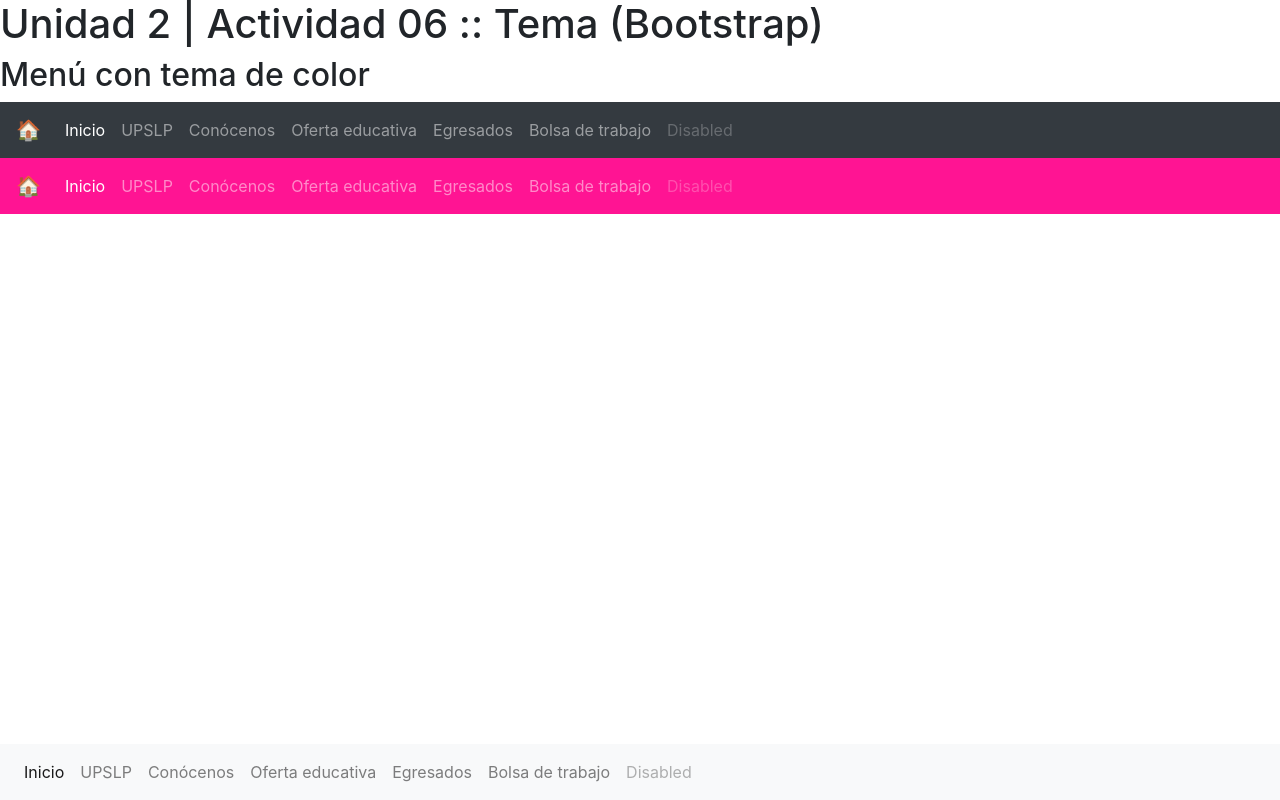
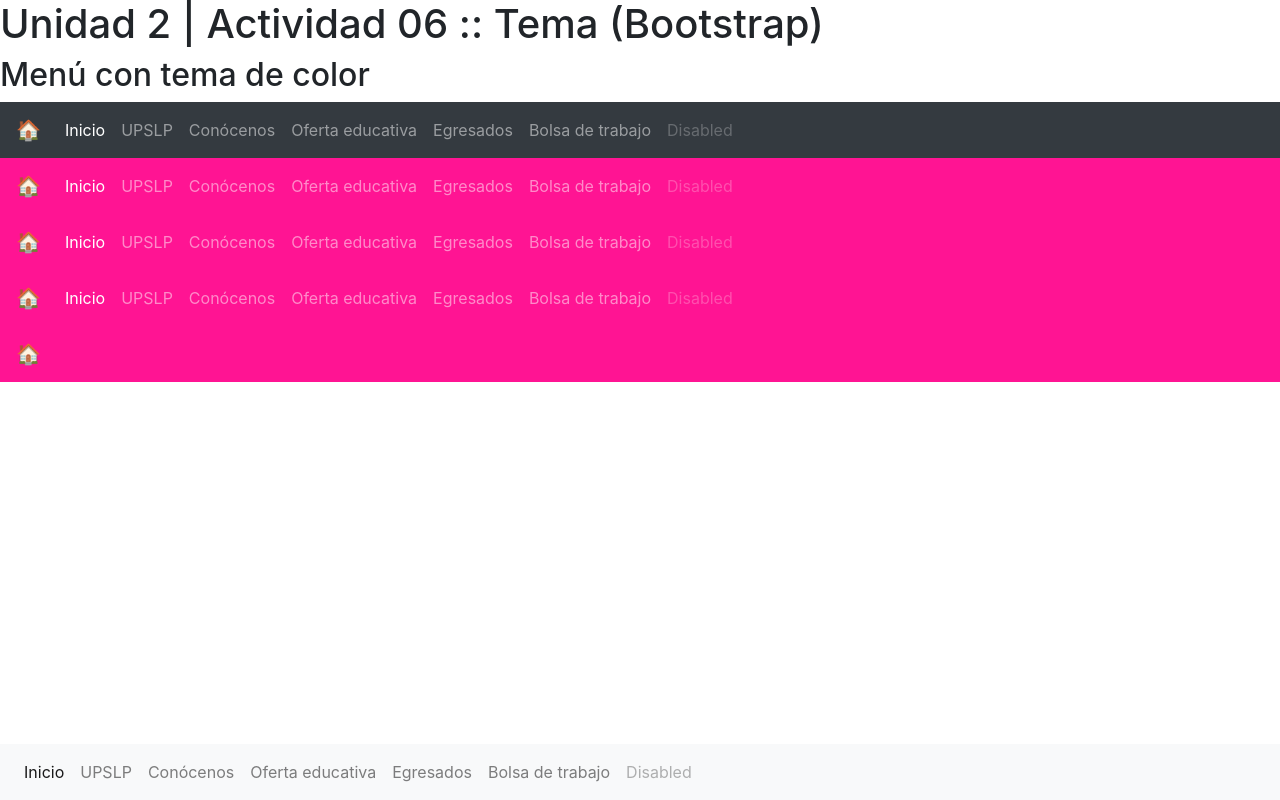
Before and after one commit to Ulises-lol/Ulises-lol.github.io, a plain HTML site: page Act6p2.html in a window 1280 px wide. Drawn offline with nearby package versions, Linux system fonts and the light colour scheme.

Commit message:
Update Act6p2.html

```diff
--- a/Act6p2.html
+++ b/Act6p2.html
@@ -70,6 +70,69 @@
             </ul>
         </div>
     </nav>
+    </button>
+        <div class="collapse navbar-collapse" id="navbarNav_2">
+            <ul class="navbar-nav">
+                <li class="nav-item active">
+                    <a class="nav-link" href="#">Inicio <span class="sr-only">(current)</span></a>
+                </li>
+                <li class="nav-item"><a class="nav-link" href="#">UPSLP</a></li>
+                <li class="nav-item"><a class="nav-link" href="#">Conócenos</a></li>
+                <li class="nav-item"><a class="nav-link" href="#">Oferta educativa</a></li>
+                <li class="nav-item"><a class="nav-link" href="#">Egresados</a></li>
+                <li class="nav-item"><a class="nav-link" href="#">Bolsa de trabajo</a></li>
+                <li class="nav-item"><a class="nav-link disabled" aria-disabled="true">Disabled</a></li>
+            </ul>
+        </div>
+    </nav>
+
+    <nav class="navbar navbar-expand-lg navbar-dark" style="background-color: deeppink;">
+        <a class="navbar-brand" href="#">&#127968;</a>
+        <button class="navbar-toggler" type="button" data-toggle="collapse" data-target="#navbarNav_9">
+            <span class="navbar-toggler-icon"></span>
+        </button>
+        </button>
+        <div class="collapse navbar-collapse" id="navbarNav_2">
+            <ul class="navbar-nav">
+                <li class="nav-item active">
+                    <a class="nav-link" href="#">Inicio <span class="sr-only">(current)</span></a>
+                </li>
+                <li class="nav-item"><a class="nav-link" href="#">UPSLP</a></li>
+                <li class="nav-item"><a class="nav-link" href="#">Conócenos</a></li>
+                <li class="nav-item"><a class="nav-link" href="#">Oferta educativa</a></li>
+                <li class="nav-item"><a class="nav-link" href="#">Egresados</a></li>
+                <li class="nav-item"><a class="nav-link" href="#">Bolsa de trabajo</a></li>
+                <li class="nav-item"><a class="nav-link disabled" aria-disabled="true">Disabled</a></li>
+            </ul>
+        </div>
+    </nav>
+
+    <nav class="navbar navbar-expand-lg navbar-dark" style="background-color: deeppink;">
+        <a class="navbar-brand" href="#">&#127968;</a>
+        <button class="navbar-toggler" type="button" data-toggle="collapse" data-target="#navbarNav_9">
+            <span class="navbar-toggler-icon"></span>
+        </button>
+        </button>
+        <div class="collapse navbar-collapse" id="navbarNav_2">
+            <ul class="navbar-nav">
+                <li class="nav-item active">
+                    <a class="nav-link" href="#">Inicio <span class="sr-only">(current)</span></a>
+                </li>
+                <li class="nav-item"><a class="nav-link" href="#">UPSLP</a></li>
+                <li class="nav-item"><a class="nav-link" href="#">Conócenos</a></li>
+                <li class="nav-item"><a class="nav-link" href="#">Oferta educativa</a></li>
+                <li class="nav-item"><a class="nav-link" href="#">Egresados</a></li>
+                <li class="nav-item"><a class="nav-link" href="#">Bolsa de trabajo</a></li>
+                <li class="nav-item"><a class="nav-link disabled" aria-disabled="true">Disabled</a></li>
+            </ul>
+        </div>
+    </nav>
+
+    <nav class="navbar navbar-expand-lg navbar-dark" style="background-color: deeppink;">
+        <a class="navbar-brand" href="#">&#127968;</a>
+        <button class="navbar-toggler" type="button" data-toggle="collapse" data-target="#navbarNav_9">
+            <span class="navbar-toggler-icon"></span>
+        </button>
 
     <script src="https://code.jquery.com/jquery-3.2.1.slim.min.js"></script>
     <script src="https://cdn.jsdelivr.net/npm/popper.js@1.12.9/dist/umd/popper.min.js"></script>
```
